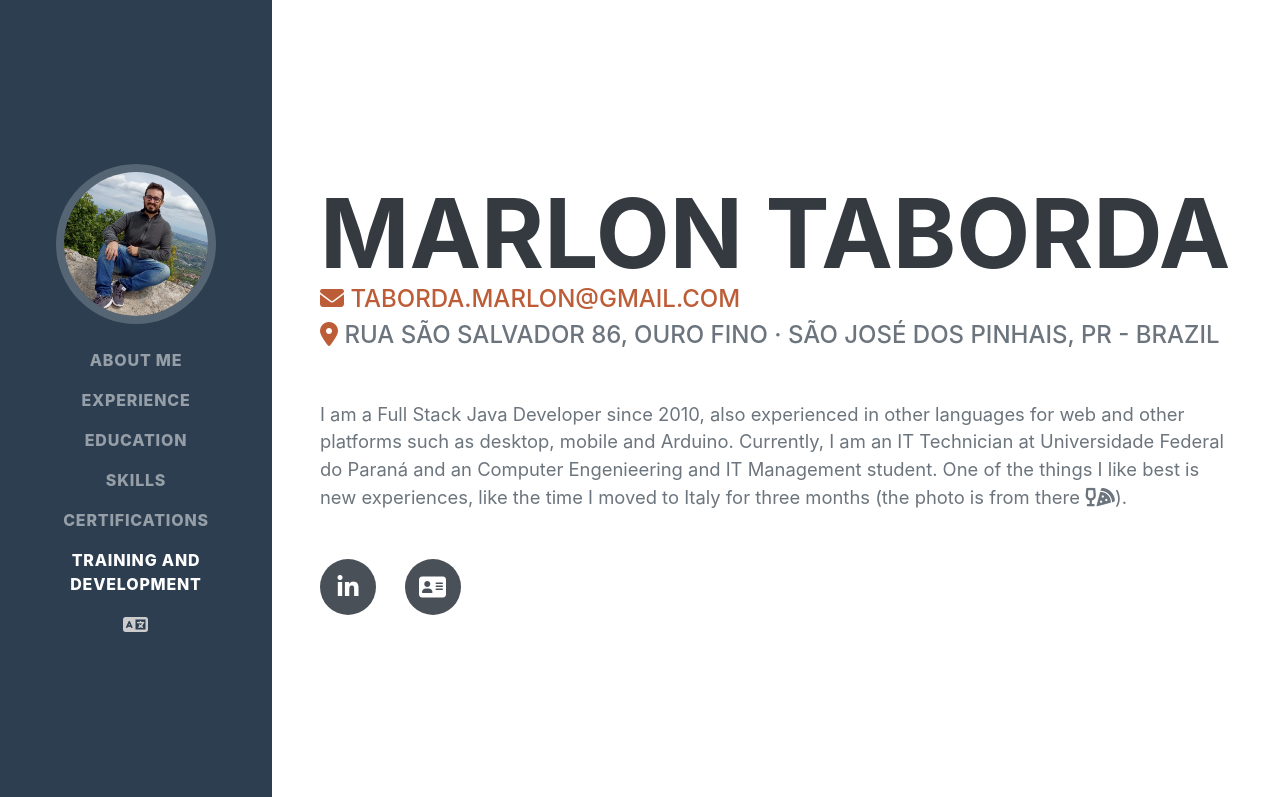
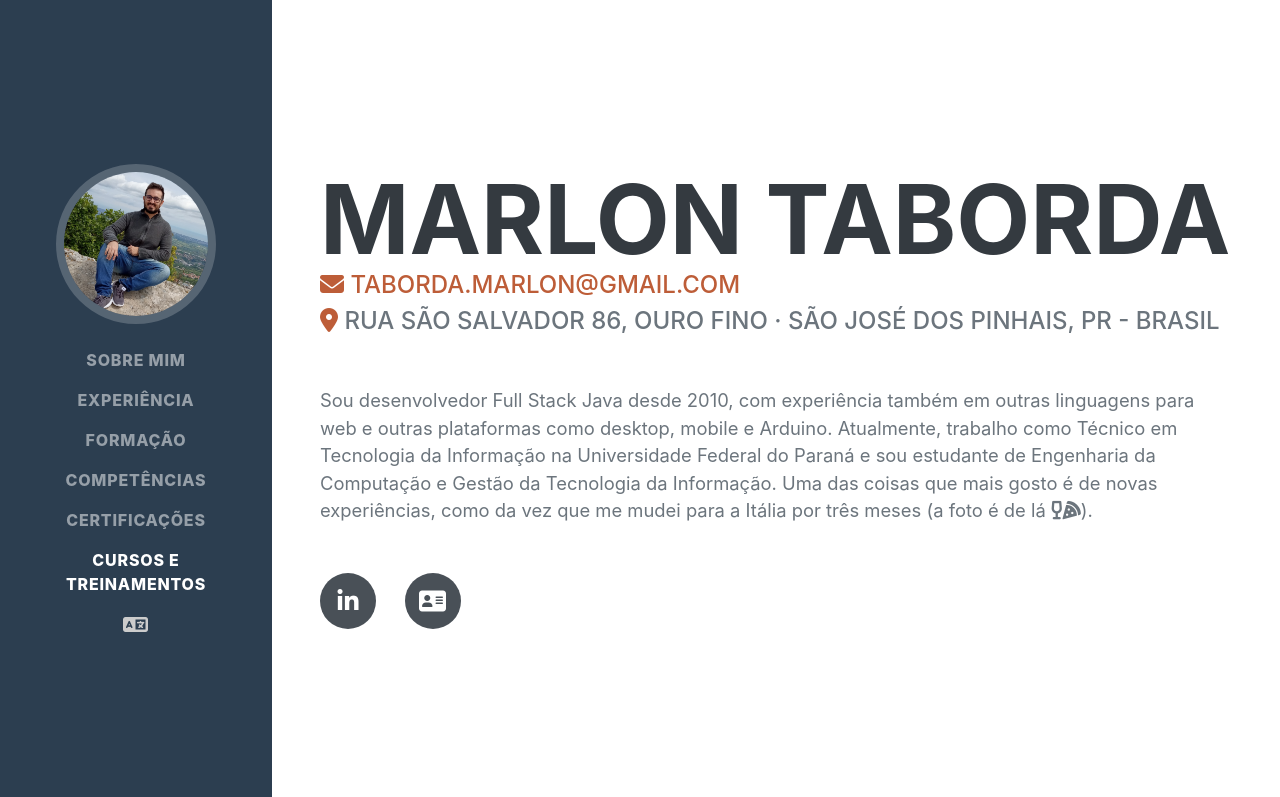
Before and after one commit to marlontaborda/marlontaborda.github.io, a plain HTML site: page index.html in a window 1280 px wide. Shown: the top 797 px of the page. Drawn offline with nearby package versions, Linux system fonts and the light colour scheme; a web font is replaced by a local one.

Commit message:
Update index.html
Change of the default language from en to pt-br.

```diff
--- a/index.html
+++ b/index.html
@@ -40,7 +40,7 @@
             </a>
             <button class="navbar-toggler" type="button" data-toggle="collapse" data-target="#navbarSupportedContent" aria-controls="navbarSupportedContent" aria-expanded="false" aria-label="Toggle navigation"><span class="navbar-toggler-icon"></span></button>
             <div class="collapse navbar-collapse" id="navbarSupportedContent" >
-                <ul class="navbar-nav" style="display: block;" id="navbar-en">
+                <ul class="navbar-nav" style="display: none;" id="navbar-en">
                     <li class="nav-item"><a class="nav-link js-scroll-trigger" href="#about">About Me</a></li>
                     <li class="nav-item"><a class="nav-link js-scroll-trigger" href="#experience">Experience</a></li>
                     <li class="nav-item"><a class="nav-link js-scroll-trigger" href="#education">Education</a></li>
@@ -50,7 +50,7 @@
                     <li class="nav-item"><a class="nav-link js-scroll-trigger" href="#development">Training and Development</a></li>
                     <li class="nav-item"><a class="nav-link br" href="#" onclick="changeLanguage()" title="Português" style="color: #ccc"><i class="fas fa-language fa-lg"></i></a></li>
                 </ul>
-                <ul class="navbar-nav" style="display: none;" id="navbar-br">
+                <ul class="navbar-nav" style="display: block;" id="navbar-br">
                     <li class="nav-item"><a class="nav-link js-scroll-trigger" href="#sobreMim">Sobre Mim</a></li>
                     <li class="nav-item"><a class="nav-link js-scroll-trigger" href="#experiencia">Experiência</a></li>
                     <li class="nav-item"><a class="nav-link js-scroll-trigger" href="#formacao">Formação</a></li>
@@ -63,7 +63,7 @@
             </div>
         </nav>
         <!-- Page Content-->
-        <div class="container-fluid p-0" id="page-en" style="display: block;">
+        <div class="container-fluid p-0" id="page-en" style="display: none;">
             <!-- About-->
             <section class="resume-section" id="about">
                 <div class="resume-section-content">
@@ -273,7 +273,7 @@
             </section>
         </div>
         <!-- Page Content-->
-        <div class="container-fluid p-0" style="display: none;" id="page-br">
+        <div class="container-fluid p-0" style="display: block;" id="page-br">
             <!-- About-->
             <section class="resume-section" id="sobreMim">
                 <div class="resume-section-content">
```
